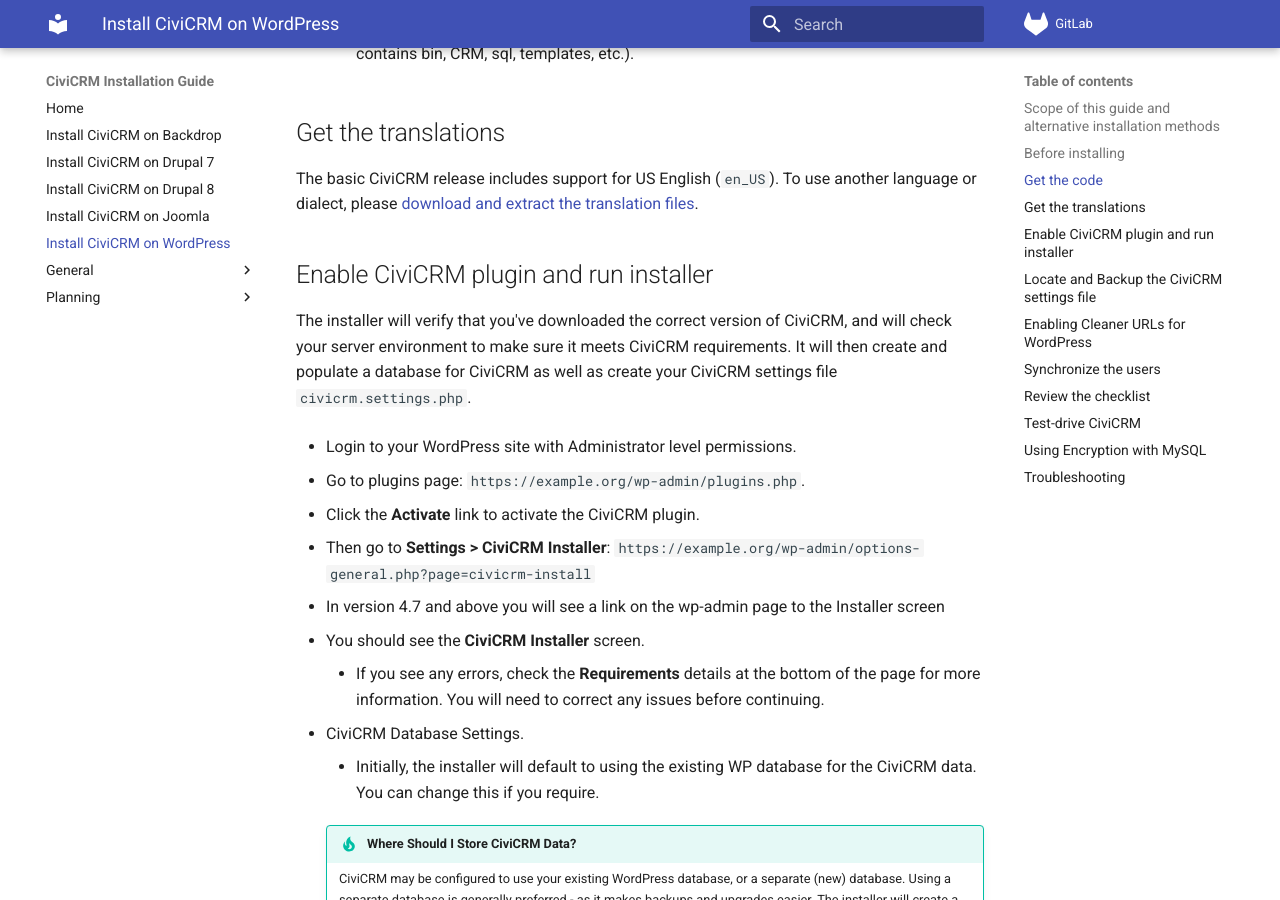
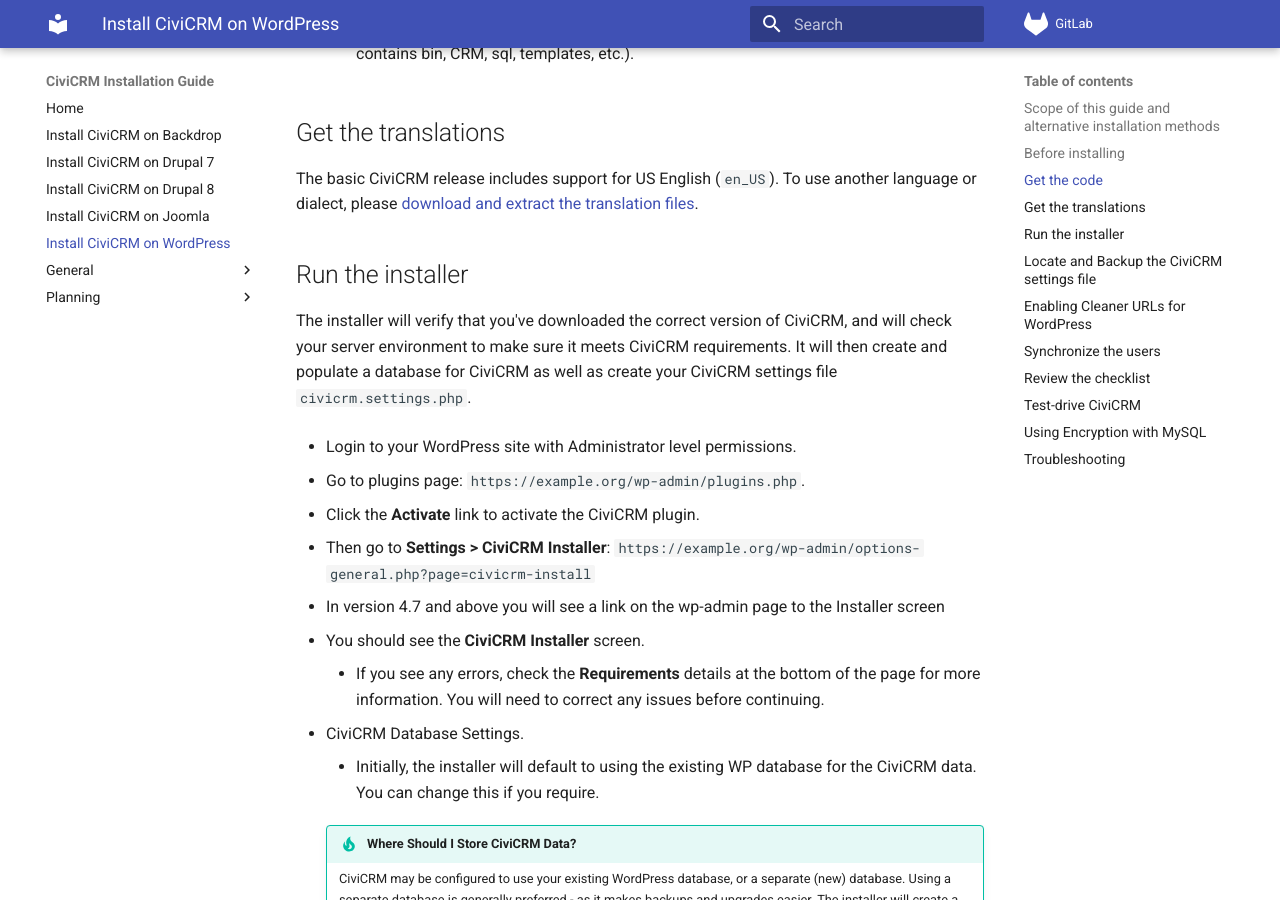
Before and after one commit to agileware/civicrm-installation-guide, an MkDocs documentation site: the page built from docs/wordpress/index.md, in a window 1280 px wide and 900 px high, scrolled down 1553 px. Built offline with MkDocs 1.6.1 and Material for MkDocs 9.7.7, drawn with Linux system fonts in a browser that asks for light colours.

Commit message:
Normalize heading "Run the installer" (BD/D7/J/WP)
1. Use sentence-case per style-guide (all files)
2. Don't need to explain every detail in the title (WP file)

```diff
--- a/docs/wordpress/index.md
+++ b/docs/wordpress/index.md
@@ -56,7 +56,7 @@ All CiviCRM code and packages used by CiviCRM (such as PEAR libraries) are inclu
 
 The basic CiviCRM release includes support for US English (`en_US`). To use another language or dialect, please [download and extract the translation files](../general/i18n_l10n.md).
 
-## Enable CiviCRM plugin and run installer
+## Run the installer
 
 The installer will verify that you've downloaded the correct version of CiviCRM, and will check your server environment to make sure it meets CiviCRM requirements. It will then create and populate a database for CiviCRM as well as create your CiviCRM settings file `civicrm.settings.php`.
 
```
Also changed, not shown: docs/backdrop/index.md (+1 -1 lines), docs/drupal7/index.md (+1 -1 lines), docs/joomla/index.md (+1 -1 lines).
